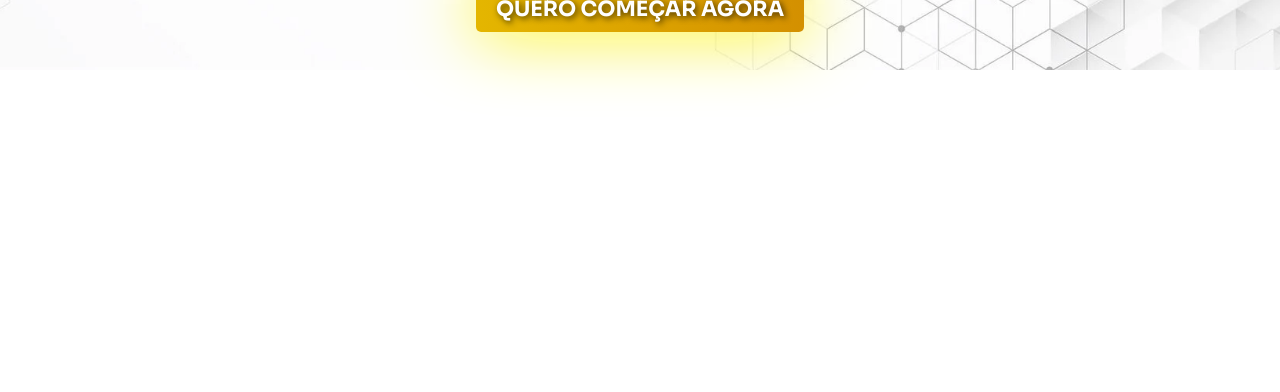
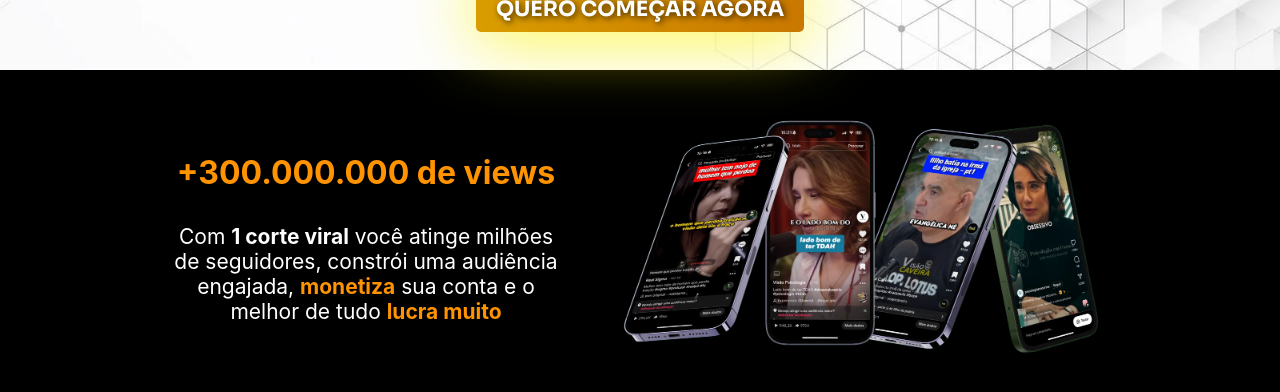
Before and after one commit to mateussuricato/vivendo-de-cortes-lp, a React (Create React App) app: page / in a window 1280 px wide. Shown: the part 660-1052 px from the top of the page. Before the commit the page ends 800 px from the top, so only its background shows below. Built offline with nearby package versions, Linux system fonts and the light colour scheme.

Commit message:
feature: main flex divs add

```diff
--- a/src/App.js
+++ b/src/App.js
@@ -1,11 +1,13 @@
 import logo from './logo.svg';
 import './App.css';
 import Header from './components/Header';
+import Main from './components/Main';
 
 function App() {
   return (
     <div className="App">
         <Header></Header>
+        <Main />
     </div>
   );
 }
--- /dev/null
+++ b/src/components/Main/index.jsx
@@ -0,0 +1,17 @@
+import * as S from "./style"
+
+export default function Main() {
+    return (
+        <div>
+            <S.Container>
+                <S.FlexOne>
+                    <h1>+300.000.000 de views</h1>
+                    <p>Com <span className="negrito">1 corte viral</span> você atinge milhões de seguidores, constrói uma audiência engajada, <span className="colorido">monetiza</span> sua conta e o melhor de tudo <span className="colorido">lucra muito</span></p>
+                </S.FlexOne>
+                <S.FlexTwo>
+                    <img src="/images/mockups.webp" alt="" />
+                </S.FlexTwo>
+            </S.Container>
+        </div>
+    )
+}
--- /dev/null
+++ b/src/components/Main/style.js
@@ -0,0 +1,44 @@
+import styled from "styled-components";
+
+export const Container = styled.div`
+    display: flex;
+    gap: 3rem;
+    margin: auto;
+    flex-wrap: wrap;
+    align-items: center;
+    justify-content: center;
+    background-color: black;
+    color: white;
+`
+
+export const FlexOne = styled.div`
+ width: 50%;
+max-width: 400px;
+ h1 {
+    color: #ff9300;
+    text-align: center;
+    margin-bottom: 2rem;
+ }
+
+ p {
+    text-align: center;
+    font-size: 21px;
+ }
+ .negrito {
+    font-weight: bold;
+ }
+
+ .colorido {
+    color: #ff9300;
+            font-weight: bold;
+ }
+`
+
+export const FlexTwo = styled.div`
+
+
+    img {
+        width: 100%;
+        max-width: 500px;
+    }
+`
```
